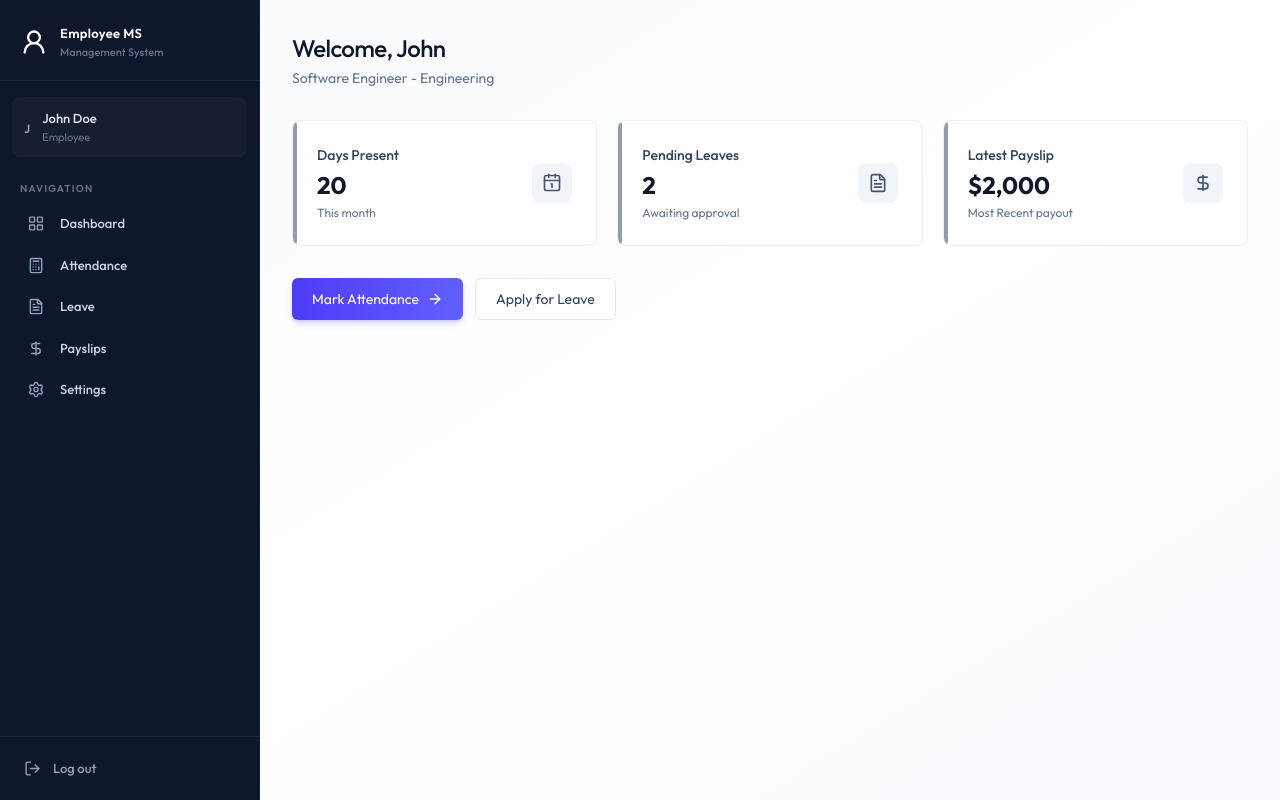
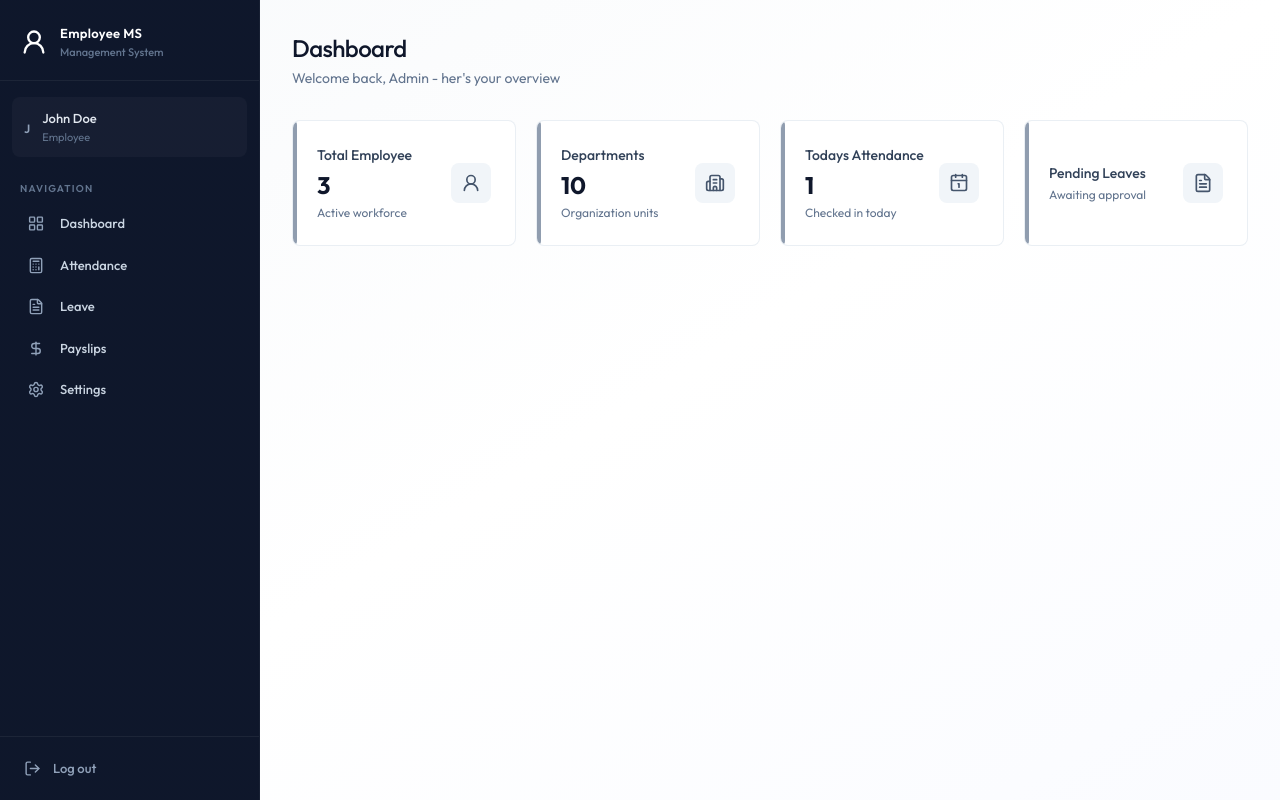
Before and after one commit to biswaslohani123/EmployeeManagementSystem, a React (Vite) app in the folder client/: page /dashboard in a window 1280 px wide. Built offline with nearby package versions, Linux system fonts and the light colour scheme.

Commit message:
made admin dashbaord

```diff
--- /dev/null
+++ b/client/src/components/AdminDashboard.jsx
@@ -0,0 +1,77 @@
+import { Building2Icon, Calendar1Icon, FileTextIcon, User2Icon } from 'lucide-react'
+import React from 'react'
+
+const AdminDashboard = ({data}) => {
+
+    const stats = [
+         {
+            icon: User2Icon,
+            value: data.totalEmployees,
+            title: 'Total Employee',
+            subTitle: 'Active workforce',
+         },
+         {
+            icon: Building2Icon,
+            value: data.totalDepartments,
+            title: 'Departments',
+            subTitle: 'Organization units',
+         },
+         {
+            icon: Calendar1Icon,
+            value: data.todayAttendance,
+            title: 'Todays Attendance ',
+            subTitle: 'Checked in today',
+         },
+         {
+            icon: FileTextIcon,
+            value: data.PendingLeaves,
+            title: 'Pending Leaves',
+            subTitle: 'Awaiting approval',
+         },
+     ]
+
+  return (
+    <div className="animate-fade-in">
+      <div className="page-header">
+        <h1 className="page-title">
+          Dashboard
+        </h1>
+
+        <p className="page-subtitle">
+          Welcome back, Admin - her's your overview
+        </p>
+      </div>
+
+      <div className="grid grid-cols-1 sm:grid-cols-3 lg:grid-cols-4 gap-4 sm:gap-5 mb-8">
+        {stats.map((s) => (
+          <div
+            key={s}
+            className="card card-hover p-5 sm:p-6 relative overflow-hidden group flex items-center justify-between"
+          >
+            <div>
+              <div className="absolute left-0 top-0 bottom-0 w-1 rounded-r-full bg-slate-500/70 group-hover:bg-indigo-500/70" />
+
+              <p className="text-sm font-medium text-slate-700">
+                {s.title}
+              </p>
+
+              <p className="text-2xl font-bold text-slate-900 mt-1">
+                {s.value}
+              </p>
+
+              <p className="text-xs text-slate-500 mt-1">
+                {s.subTitle}
+              </p>
+            </div>
+
+            <s.icon className="size-10 p-2.5 rounded-lg bg-slate-100 text-slate-600 group-hover:bg-indigo-50 group-hover:text-indigo-600 transition-colors duration-200" />
+          </div>
+        ))}
+      </div>
+
+
+    </div>
+  )
+}
+
+export default AdminDashboard
--- a/client/src/pages/Dashboard.jsx
+++ b/client/src/pages/Dashboard.jsx
@@ -1,7 +1,8 @@
 import React, { useEffect, useState } from 'react'
-import { dummyEmployeeDashboardData } from '../assets/assets';
+import { dummyAdminDashboardData, dummyEmployeeDashboardData } from '../assets/assets';
 import Loading from '../components/Loading';
 import EmployeeDashboard from '../components/EmployeeDashboard';
+import AdminDashboard from '../components/AdminDashboard';
 
 const Dashboard = () => {
 
@@ -9,7 +10,7 @@
   const [loading, setLoading] = useState(true);
 
   useEffect(() => {
-    setData(dummyEmployeeDashboardData)
+    setData(dummyAdminDashboardData)
     setTimeout(() => {
 
       setLoading(false)
@@ -22,7 +23,7 @@
 
   if (data.role === 'ADMIN') {
 
-    return <div>admin dashboard</div>
+    return <AdminDashboard data={data}/>
 
   }else{
 
```
